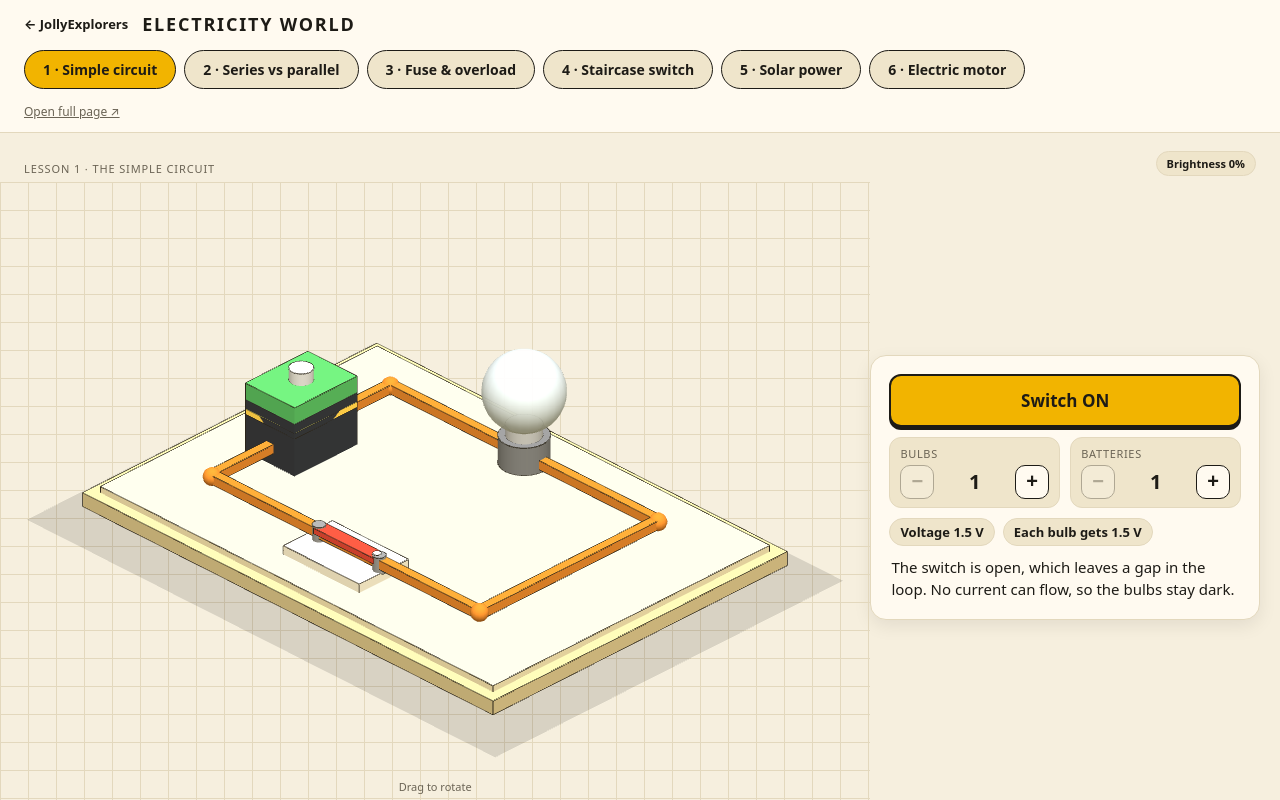
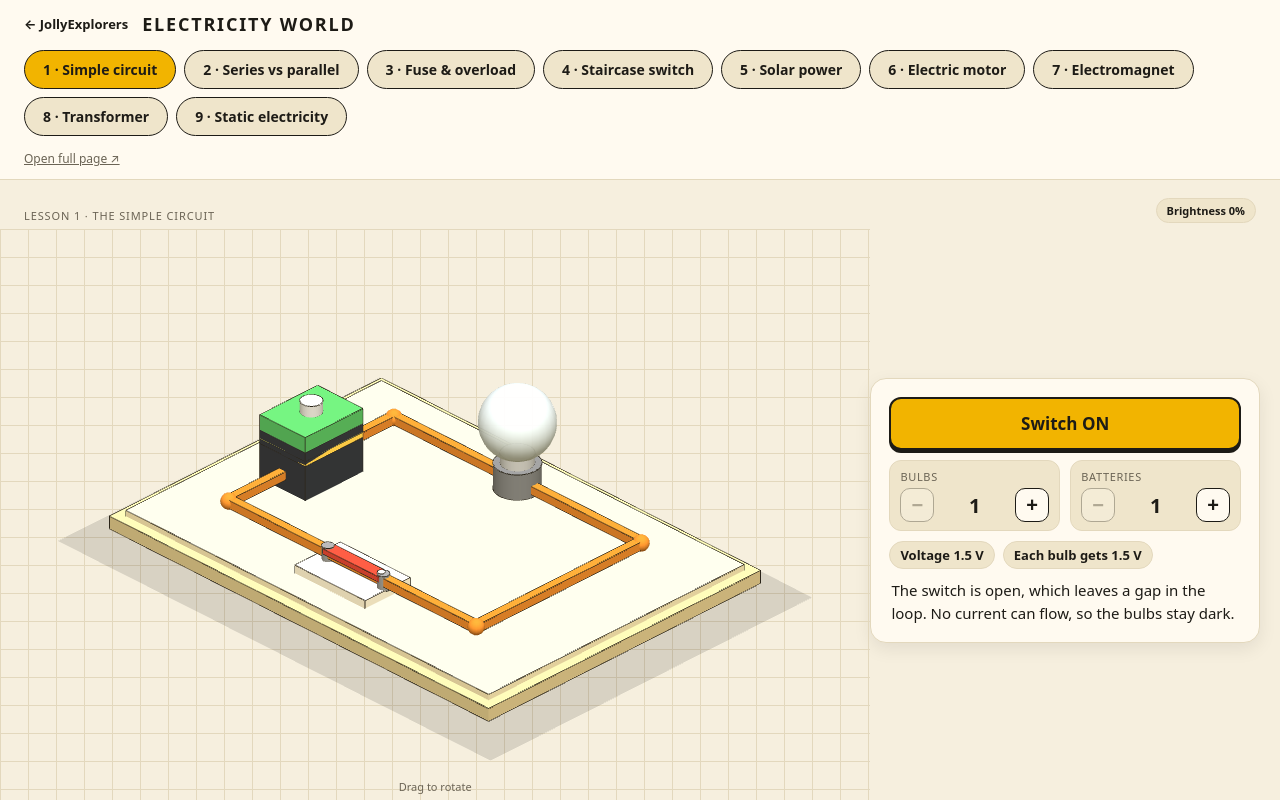
Before and after one commit to RajeshJX/JollyExplorers-JX, a plain HTML site: page Electricity/index.html in a window 1280 px wide. Drawn offline with nearby package versions, Linux system fonts and the light colour scheme.

Commit message:
Add files via upload

```diff
--- a/Electricity/index.html
+++ b/Electricity/index.html
@@ -34,7 +34,10 @@ var SIMS=[
   {id:"fuse-overload",   title:"3 · Fuse & overload",   file:"Simulators/fuse-overload.html"},
   {id:"staircase-switch",title:"4 · Staircase switch",  file:"Simulators/staircase-switch.html"},
   {id:"solar-power",     title:"5 · Solar power",       file:"Simulators/solar-power.html"},
-  {id:"electric-motor",  title:"6 · Electric motor",    file:"Simulators/electric-motor.html"}
+  {id:"electric-motor",  title:"6 · Electric motor",    file:"Simulators/electric-motor.html"},
+  {id:"electromagnet",   title:"7 · Electromagnet",     file:"Simulators/electromagnet.html"},
+  {id:"transformer",     title:"8 · Transformer",       file:"Simulators/transformer.html"},
+  {id:"static-electricity",title:"9 · Static electricity",file:"Simulators/static-electricity.html"}
 ];
 var nav=document.getElementById("nav"),frame=document.getElementById("frame"),full=document.getElementById("full");
 function open(id){
```
Also changed, not shown: 1 other file.
